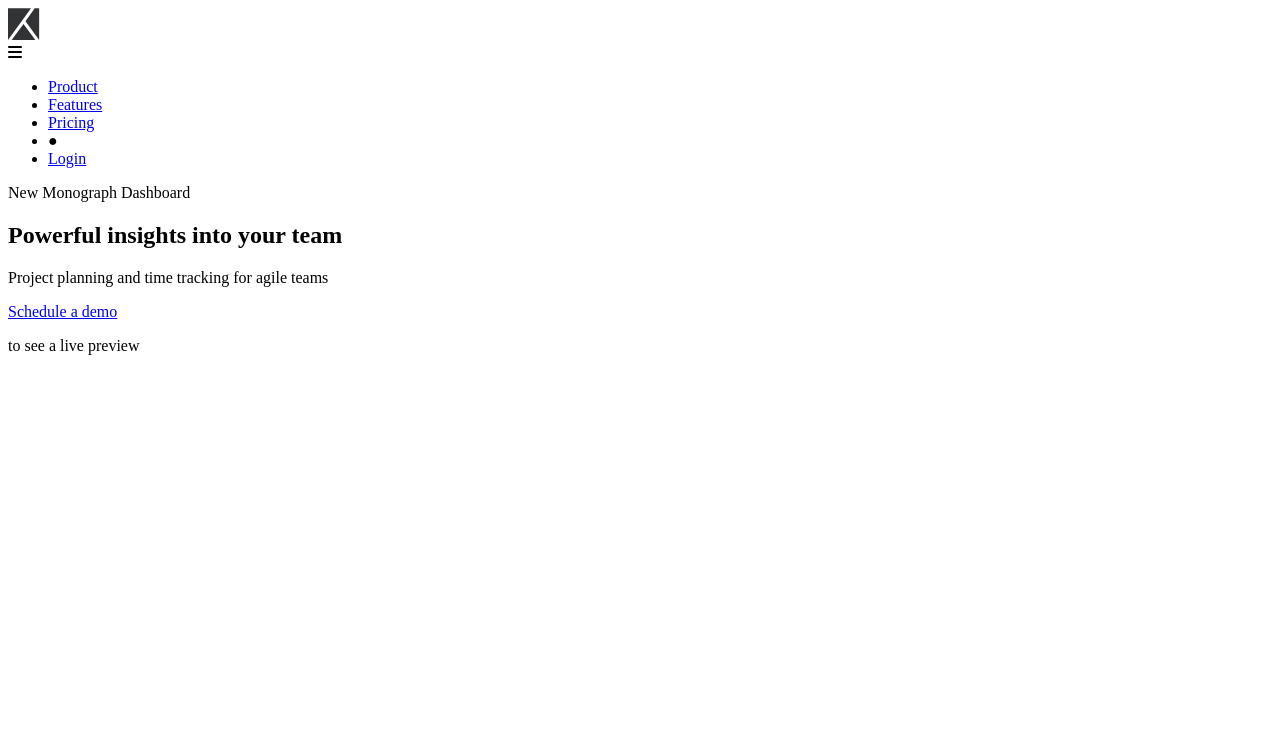
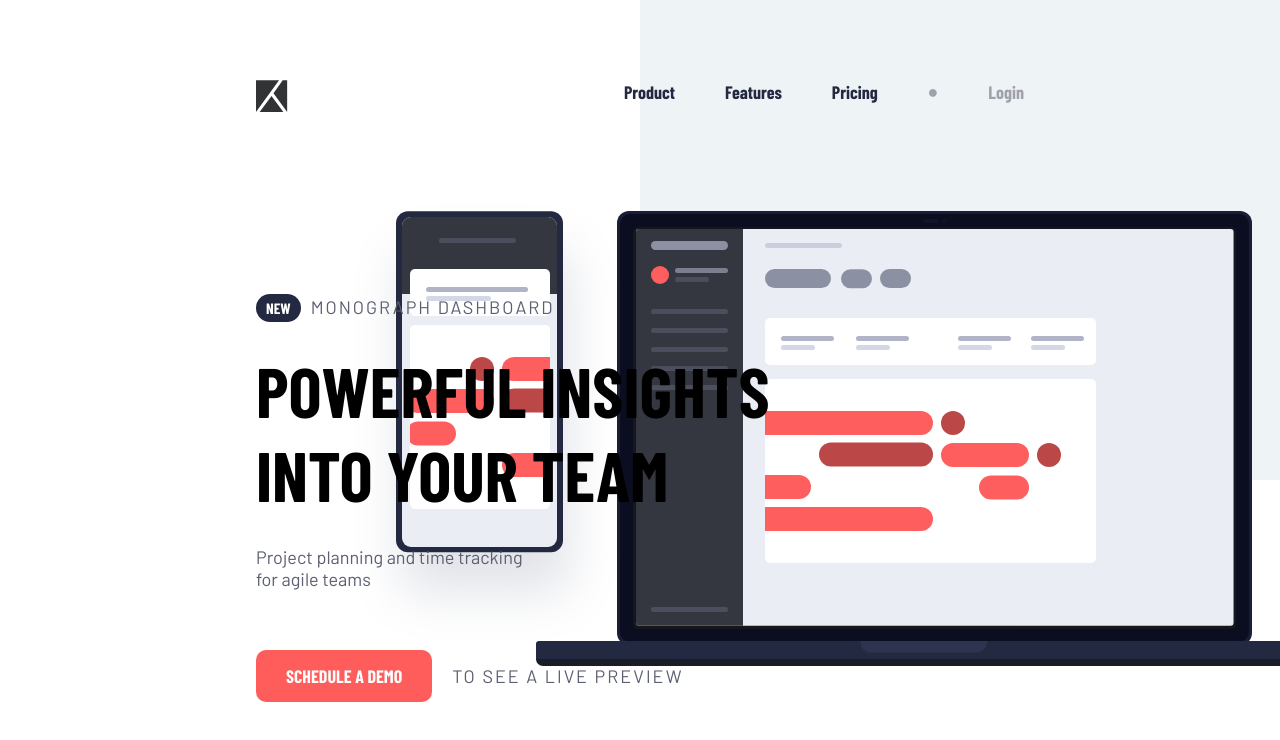
Before and after one commit to lkiryu/project-tracking-intro-component, a plain HTML site: page index.html in a window 1280 px wide. Drawn offline with nearby package versions, Linux system fonts and the light colour scheme.

Commit message:
style pronto

```diff
--- a/index.html
+++ b/index.html
@@ -14,6 +14,7 @@
 
 <body>
     <main class="container">
+        <div class="gray-backgroud"></div>
         <header class="header">
             <a href="#">
                 <img src="./src/images/logo.svg" alt="logo" class="logo">
@@ -31,7 +32,7 @@
         </header>
         <section class="section">
             <div class="info">
-                <p><span>New</span> Monograph Dashboard</p>
+                <p><span>New</span>Monograph Dashboard</p>
                 <h2 class="title">Powerful insights into your team</h2>
                 <p class="description">Project planning and time tracking for agile teams</p>
                 <div class="button">
--- a/src/css/reset.css
+++ b/src/css/reset.css
@@ -0,0 +1,14 @@
+*{
+    padding: 0;
+    margin: 0;
+    box-sizing: border-box;
+}
+
+li{
+    list-style: none;
+}
+
+a{
+    color: inherit;
+    text-decoration: none;
+}
--- a/src/css/style.css
+++ b/src/css/style.css
@@ -0,0 +1,117 @@
+@import url('https://fonts.googleapis.com/css2?family=Barlow+Condensed:wght@400;700&display=swap');
+@import url('https://fonts.googleapis.com/css2?family=Barlow&display=swap');
+
+
+body {
+    font-family: "Barlow", sans-serif;
+    font-size: 18px;
+}
+
+.menu li a,
+.section .info p span,
+.section .title,
+.button a {
+    font-family: "Barlow Condensed", sans-serif;
+    font-weight: 700;
+}
+
+.container {
+    display: flex;
+    flex-direction: column;
+    justify-content: flex-start;
+    align-items: center;
+    height: 100vh;
+    background-image: url(../images/illustration-devices.svg);
+    background-repeat: no-repeat;
+    background-position: 110% 60%;
+    position: relative;
+}
+
+.gray-backgroud{
+    position: absolute;
+    top: 0;
+    right: 0;
+    z-index: -1;
+    width: 50%;
+    height: 60%;
+    background-color: hsl(207, 33%, 95%);
+    border-radius: 0px 0px 0px 100px;
+}
+
+.header {
+    display: flex;
+    justify-content: space-between;
+    width: 60%;
+    margin: 80px 0 180px;
+}
+
+.header nav i {
+    display: none;
+}
+
+.menu {
+    display: flex;
+    justify-content: space-between;
+    align-items: center;
+    width: 400px;
+}
+
+.menu li,
+.menu li:last-child a {
+    color: hsl(231, 7%, 65%);
+}
+
+.menu li a {
+    color: hsl(230, 29%, 20%);
+    transition: 0.3s ease-in-out;
+}
+
+.section {
+    width: 60%;
+}
+
+.section .info p {
+    color: hsl(230, 11%, 40%);
+    text-transform: uppercase;
+    letter-spacing: 2px;
+}
+
+.section .info p span {
+    font-size: 15px;
+    background-color: hsl(230, 29%, 20%);
+    color: hsl(0, 0%, 100%);
+    border-radius: 20px;
+    padding: 5px 10px;
+    letter-spacing: 0;
+    margin-right: 10px;
+}
+
+.section .title {
+    font-size: 70px;
+    text-transform: uppercase;
+    width: 600px;
+    font-weight: 700;
+    margin: 30px 0;
+}
+
+.section .info .description {
+    text-transform: none;
+    letter-spacing: 0px;
+    margin-bottom: 60px;
+    width: 280px;
+}
+
+.section .button {
+    display: flex;
+    justify-content: flex-start;
+    align-items: center;
+}
+
+.button a {
+    background-color: hsl(0, 100%, 68%);
+    border-radius: 10px;
+    padding: 15px 30px;
+    margin-right: 20px;
+    text-transform: uppercase;
+    color: hsl(0, 0%, 100%);
+}
```
